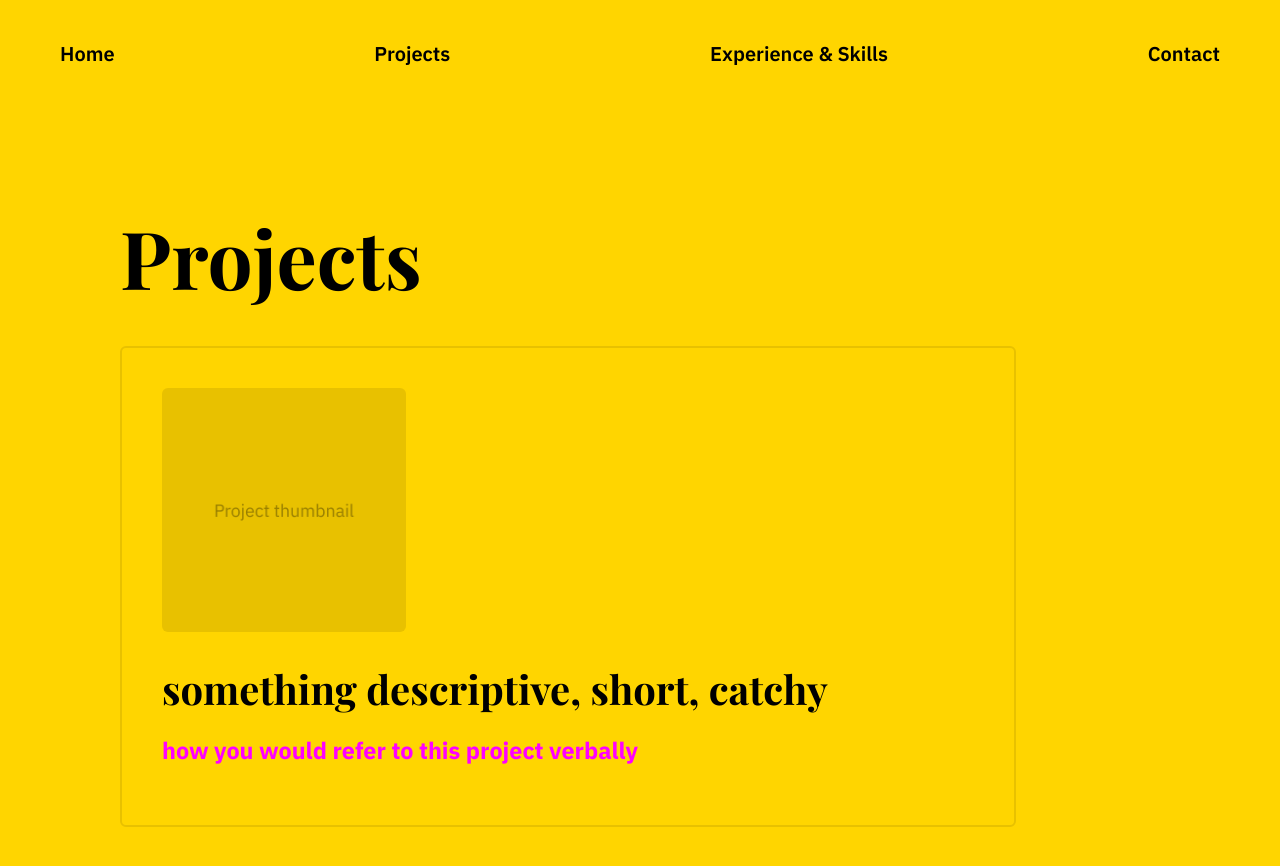
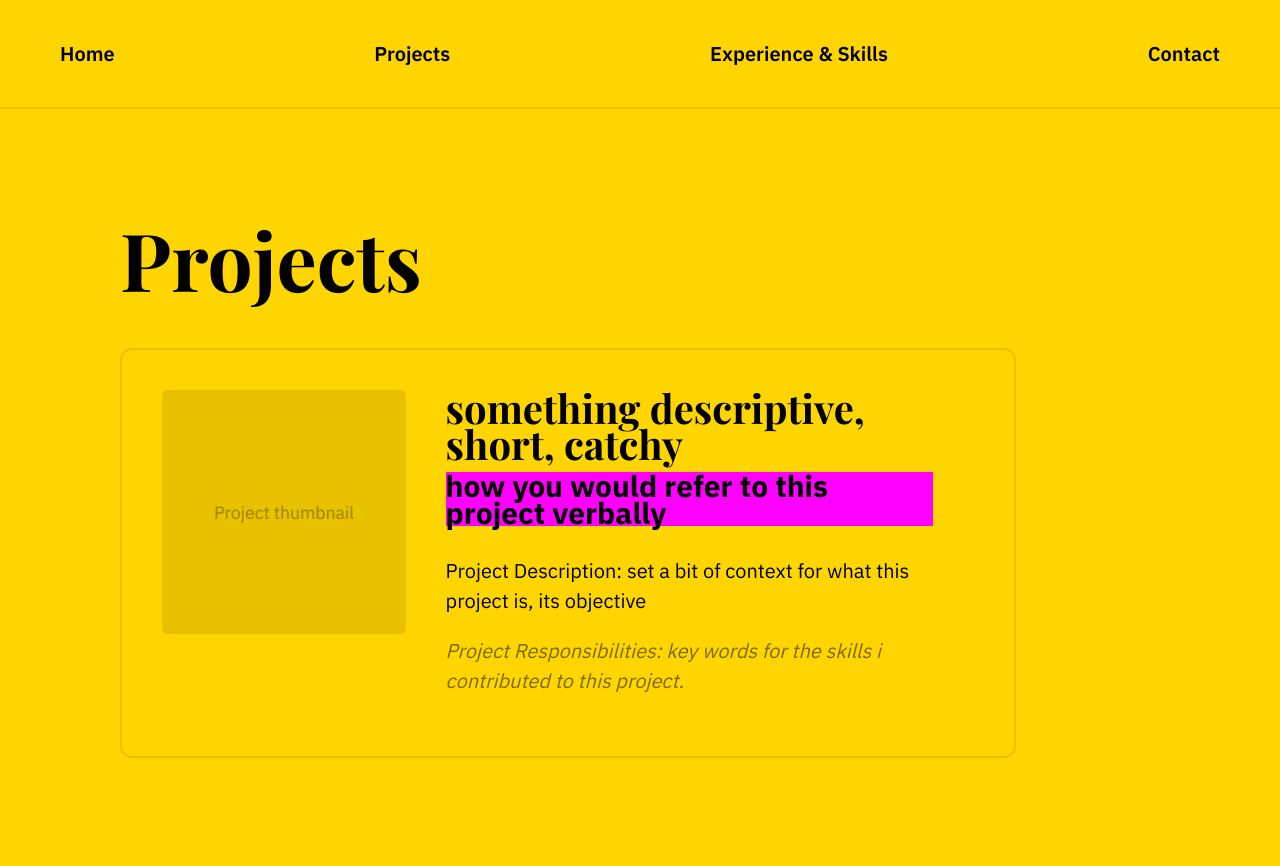
Before and after one commit to weisquared2/weiwei-design, a Jekyll site: the page built from projects.md, in a window 1280 px wide and 1007 px high. Shown: the top 866 px of the window. Built offline with Jekyll 4.4.1, drawn with Linux system fonts in a browser that asks for light colours.

Commit message:
Uploaded new CV. Worked on projects page some more.

```diff
--- a/_config.yml
+++ b/_config.yml
@@ -1,5 +1,6 @@
 markdown: kramdown
 
 collections:
-- jobs
-- projects
+  jobs:
+  projects:
+    sort_by: project-index
--- a/_layouts/default.html
+++ b/_layouts/default.html
@@ -12,14 +12,14 @@
 <body>
     <div class="wrapper">
         <header>
-        <nav role="navigation">
+            <nav role="navigation">
             <ul>
                 <li><a href="/" class="navlink"> Home </a></li>
                 <li><a href="/projects" class="navlink"> Projects </a></li>
                 <li><a href="/cv" class="navlink"> Experience & Skills </a></li>
                 <li><a href="/contact" class="navlink"> Contact </a></li>
             </ul>
-        </nav>
+            </nav>
         </header>
         <div class="reduced-width">
             {{ content }}
--- a/css/style.css
+++ b/css/style.css
@@ -34,8 +34,9 @@ h2  {
 
 /* currently using h3 as a commenting style*/
 h3  {
-	color: magenta;
+	background-color: magenta;
 	font-weight: 700;
+	font-size: 1.5em;
 	line-height: 0.9em;
 }
 
@@ -105,8 +106,15 @@ hr {
 
 /* navigation styling */
 
+header {
+	position: sticky;
+	top: 0;
+}
+
 nav {
 	padding: 1em 3em 1em 3em;
+	background-color:#ffd500;
+	border-bottom: 2px solid #e8c100;
 }
 
 nav ul {
@@ -225,11 +233,43 @@ button:focus {
 
 .project-card {
 	border: 2px solid #e8c100;
-	border-radius: 6px;
+	border-radius: 12px;
 	padding: 2em;
+	margin-block-end: 2em;
+
+	display: flex;
+	column-gap: 2em;
+}
+
+span.project-thumbnail {
+	display: inline-block;
+	width: 30%;
 }
 
 img.project-thumbnail {
-	max-width: 30%;
 	border-radius: 6px;
+	max-width: 100%;
 }
+
+span.project-details {
+	display: inline-block;
+	width: 60%;
+	vertical-align: middle;
+}
+
+h2.project-tagline {
+	margin-block-start: 0em;
+	margin-block-end: 0.25em;
+}
+
+h3.project-title {
+	color: black;
+	background-color: none;
+	margin-block-start: 0em;
+	margin-block-end: 1em;
+}
+
+p.project-responsibilities {
+	color: #7e6900;
+	font-style: italic;
+}
--- a/projects.md
+++ b/projects.md
@@ -7,10 +7,15 @@ title: Projects
 
 # Projects
 
-{% for project in site.projects reversed %}
+{% for project in site.projects %}
 <div class="project-card">
-    <img src="{{project.image-path}}" alt="{{project.image-alt}}" class="project-thumbnail"/>
-    <h2> {{ project.project-tagline }} </h2>
-    <h3> {{ project.project-title }} </h3>
+    <span class="project-thumbnail">
+        <img src="{{project.image-path}}" alt="{{project.image-alt}}" class="project-thumbnail"/>
+    </span>
+    <span class="project-details">
+        <h2 class="project-tagline"> {{ project.project-tagline }} </h2>
+        <h3 class="project-title"> {{ project.project-title }} </h3>
+        {{project.content}}
+    </span>
 </div>
 {% endfor %}
```
Also changed, not shown: _projects/testproject.md (+3 -6 lines), workhistory.md (+1 -2 lines), 10 other files.
